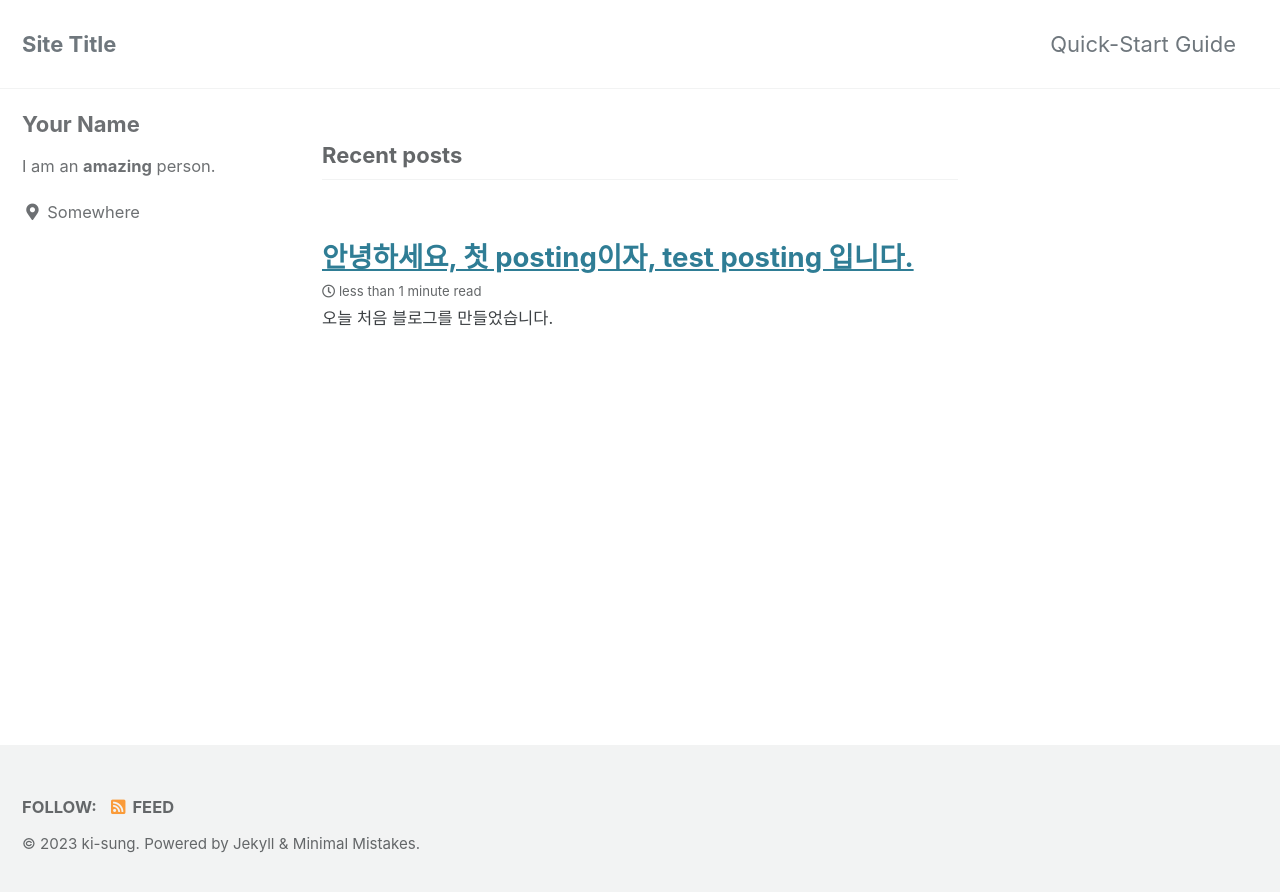
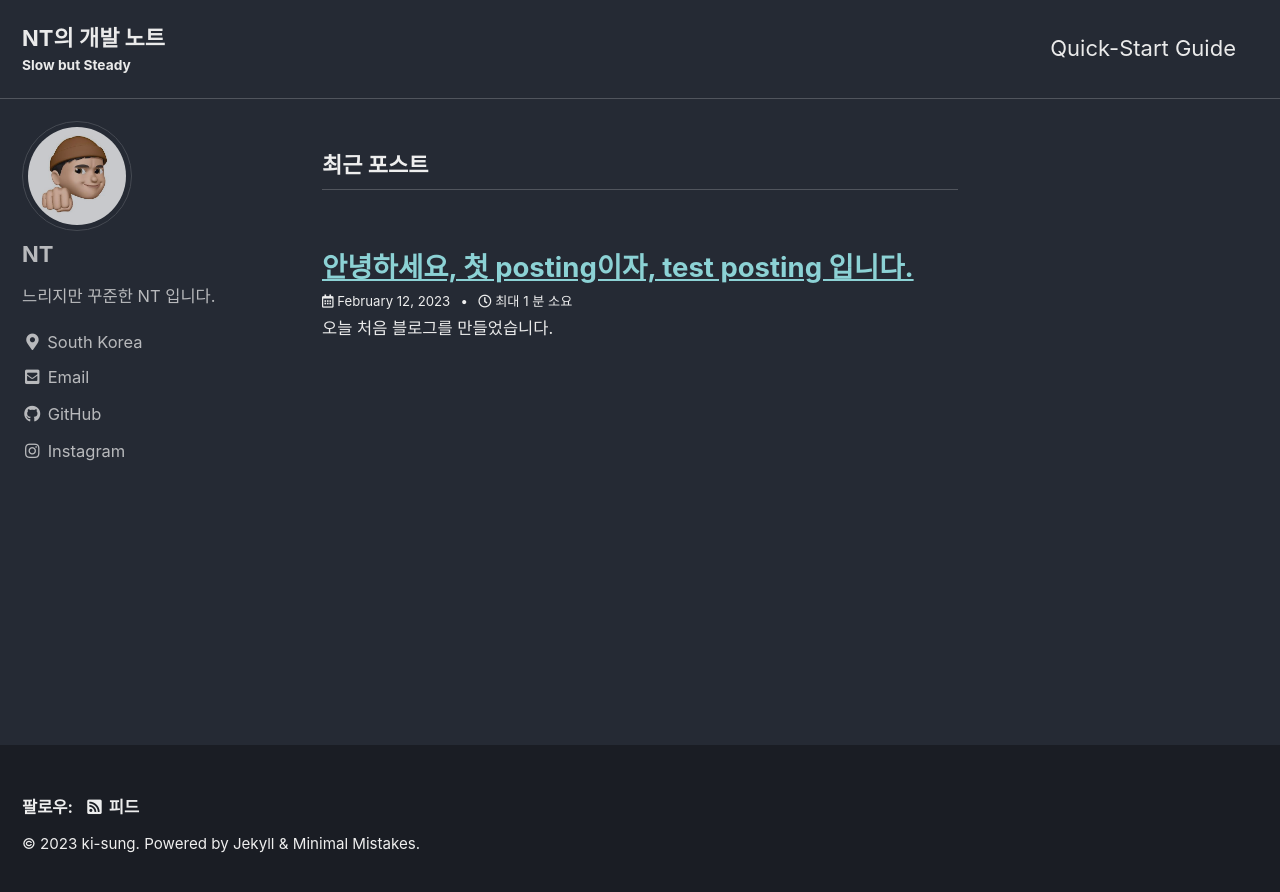
Before and after one commit to Ki-Sung/ki-sung.github.io, a Jekyll site: the page built from index.html, in a window 1280 px wide. Shown: the top 892 px of the page. Built offline with Jekyll 4.4.1, drawn with Linux system fonts in a browser that asks for light colours; cached includes are drawn as plain includes; the list of posts is cut into pages by our own code.

Commit message:
set up my profile

```diff
--- a/_config.yml
+++ b/_config.yml
@@ -12,22 +12,22 @@
 
 # theme                  : "minimal-mistakes-jekyll"
 # remote_theme           : "mmistakes/minimal-mistakes"
-minimal_mistakes_skin    : "default" # "air", "aqua", "contrast", "dark", "dirt", "neon", "mint", "plum", "sunrise"
+minimal_mistakes_skin    : "dark" # "air", "aqua", "contrast", "dark", "dirt", "neon", "mint", "plum", "sunrise"
 
 # Site Settings
-locale                   : "en-US"
-title                    : "Site Title"
-title_separator          : "-"
-subtitle                 : # site tagline that appears below site title in masthead
+locale                   : "ko-KR"
+title                    : "NT의 개발 노트"
+title_separator          : "|"
+subtitle                 : "Slow but Steady"
 name                     : "ki-sung"
-description              : "An amazing website."
+description              : "NT의 개발 블로그 입니다."
 url                      : "https://ki-sung.github.io"
 baseurl                  : # the subpath of your site, e.g. "/blog"
 repository               : # GitHub username/repo-name e.g. "mmistakes/minimal-mistakes"
 teaser                   : # path of fallback teaser image, e.g. "/assets/images/500x300.png"
-logo                     : # path of logo image to display in the masthead, e.g. "/assets/images/88x88.png"
+logo                     : # "/assets/images/kisung.jpeg"
 masthead_title           : # overrides the website title displayed in the masthead, use " " for no title
-# breadcrumbs            : false # true, false (default)
+breadcrumbs              : true # true, false (default)
 words_per_minute         : 200
 comments:
   provider               : # false (default), "disqus", "discourse", "facebook", "staticman", "staticman_v2", "utterances", "giscus", "custom"
@@ -104,15 +104,15 @@ analytics:
 
 # Site Author
 author:
-  name             : "Your Name"
-  avatar           : # path of avatar image, e.g. "/assets/images/bio-photo.jpg"
-  bio              : "I am an **amazing** person."
-  location         : "Somewhere"
+  name             : "NT"
+  avatar           : "/assets/images/kisung.jpeg" # path of avatar image, e.g. "/assets/images/bio-photo.jpg"
+  bio              : "느리지만 꾸준한 NT 입니다."
+  location         : "South Korea"
   email            :
   links:
     - label: "Email"
       icon: "fas fa-fw fa-envelope-square"
-      # url: "mailto:your.name@email.com"
+      url: "mailto:kcs4912@gmail.com"
     - label: "Website"
       icon: "fas fa-fw fa-link"
       # url: "https://your-website.com"
@@ -124,10 +124,10 @@ author:
       # url: "https://facebook.com/"
     - label: "GitHub"
       icon: "fab fa-fw fa-github"
-      # url: "https://github.com/"
+      url: "https://github.com/Ki-Sung"
     - label: "Instagram"
       icon: "fab fa-fw fa-instagram"
-      # url: "https://instagram.com/"
+      url: "https://www.instagram.com/kcs4912/"
 
 # Site Footer
 footer:
@@ -290,3 +290,4 @@ defaults:
       comments: # true
       share: true
       related: true
+      show_date: true
```
Also changed, not shown: assets/images/kisung.jpeg (added), 8 other files.
